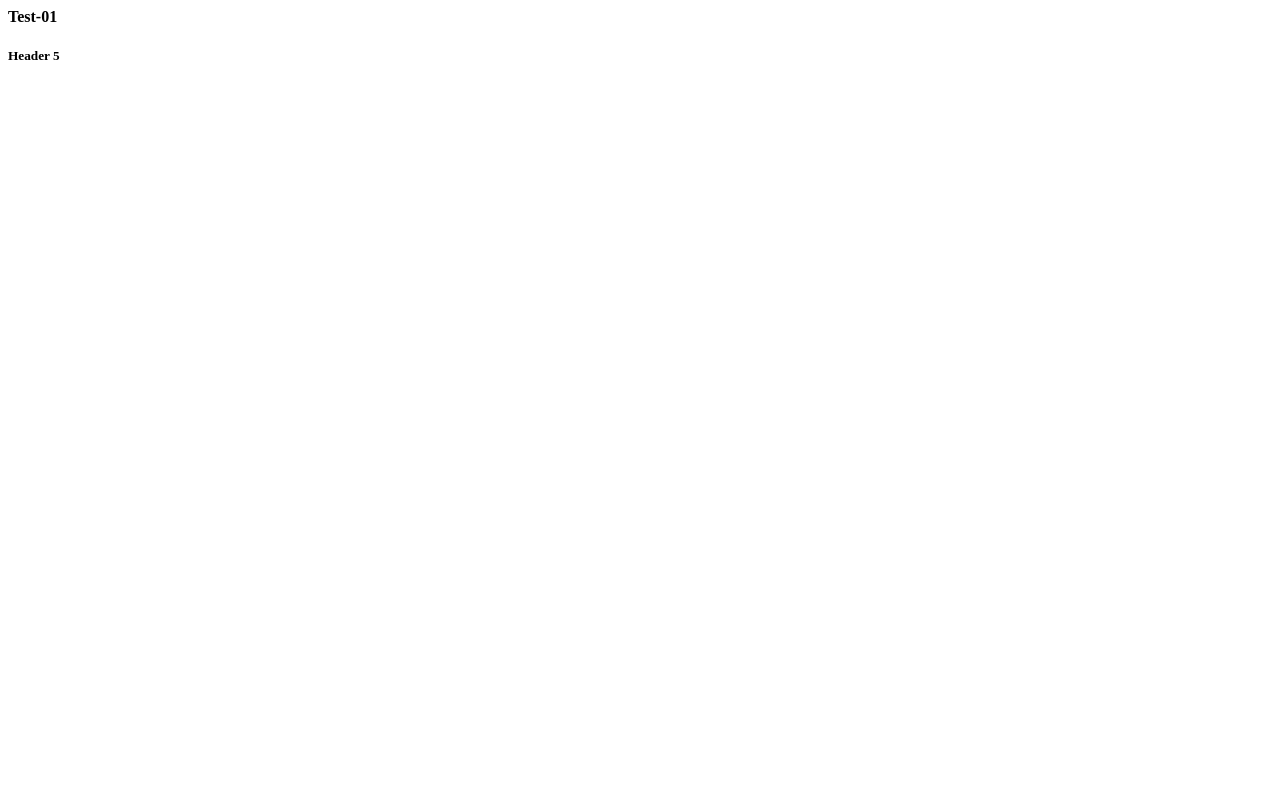
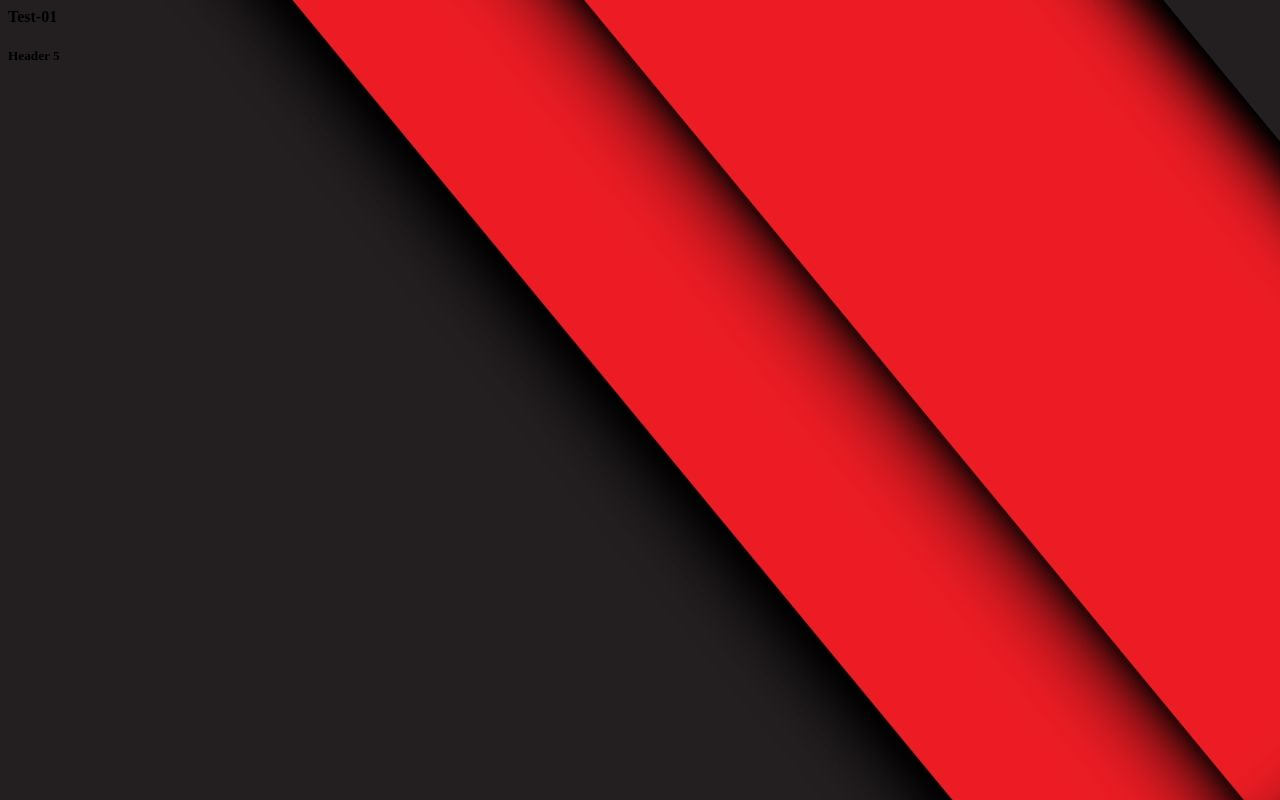
Before and after one commit to DESTANK72/TEST-01, a plain HTML site: page index.html in a window 1280 px wide. Drawn offline with Linux system fonts and the light colour scheme.

Commit message:
Update index.html

```diff
--- a/index.html
+++ b/index.html
@@ -4,6 +4,13 @@
  test
  </title>
    <body>
+    <style>
+      body  {
+         background-image: url("3321.jpg");
+         background-color: #cccccc
+         background-repeat: no-repeat;
+         }
+    </style>
     <b>Test-01</b>
     <h5>Header 5</h5>
    </body>
```
